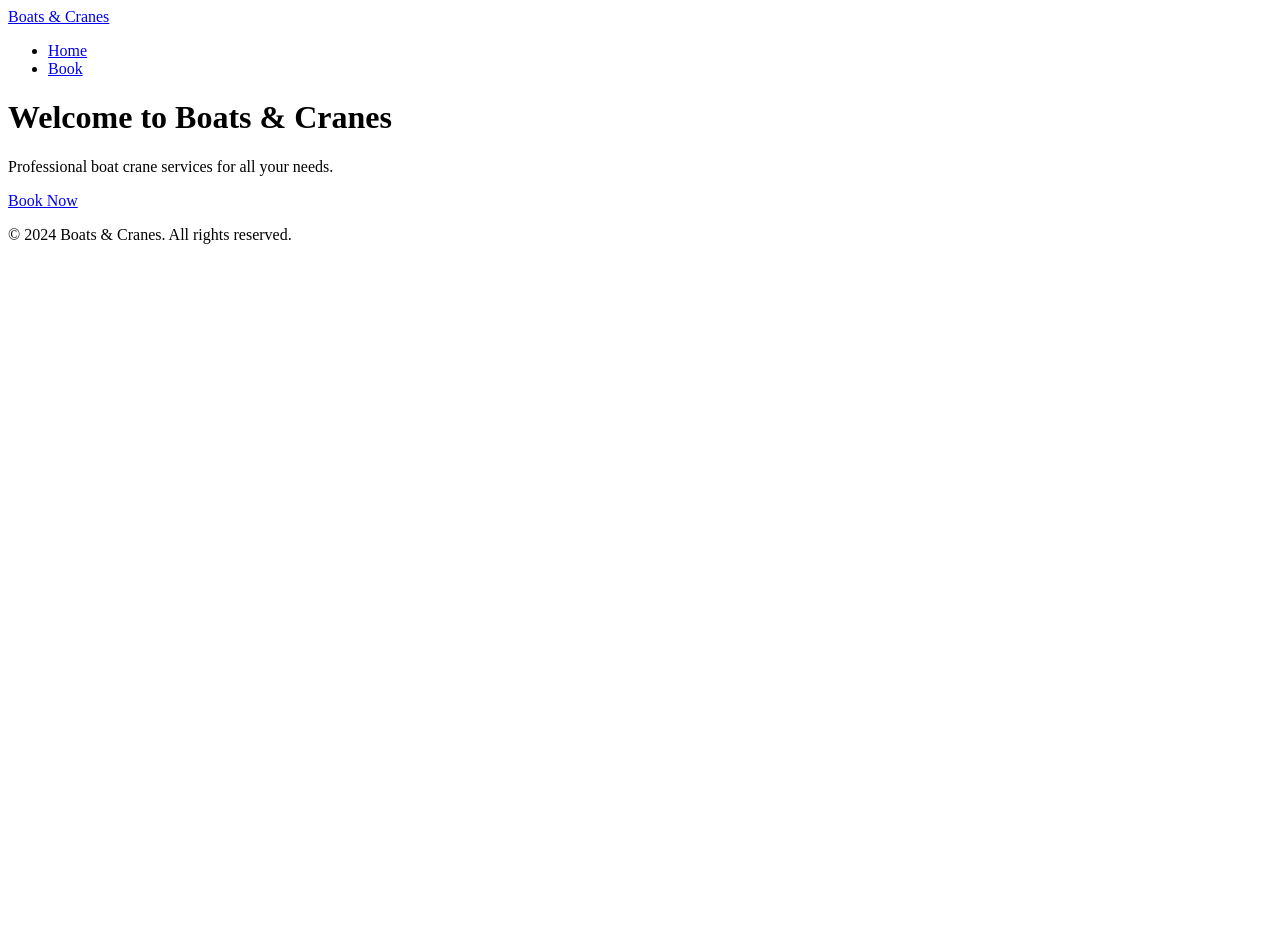
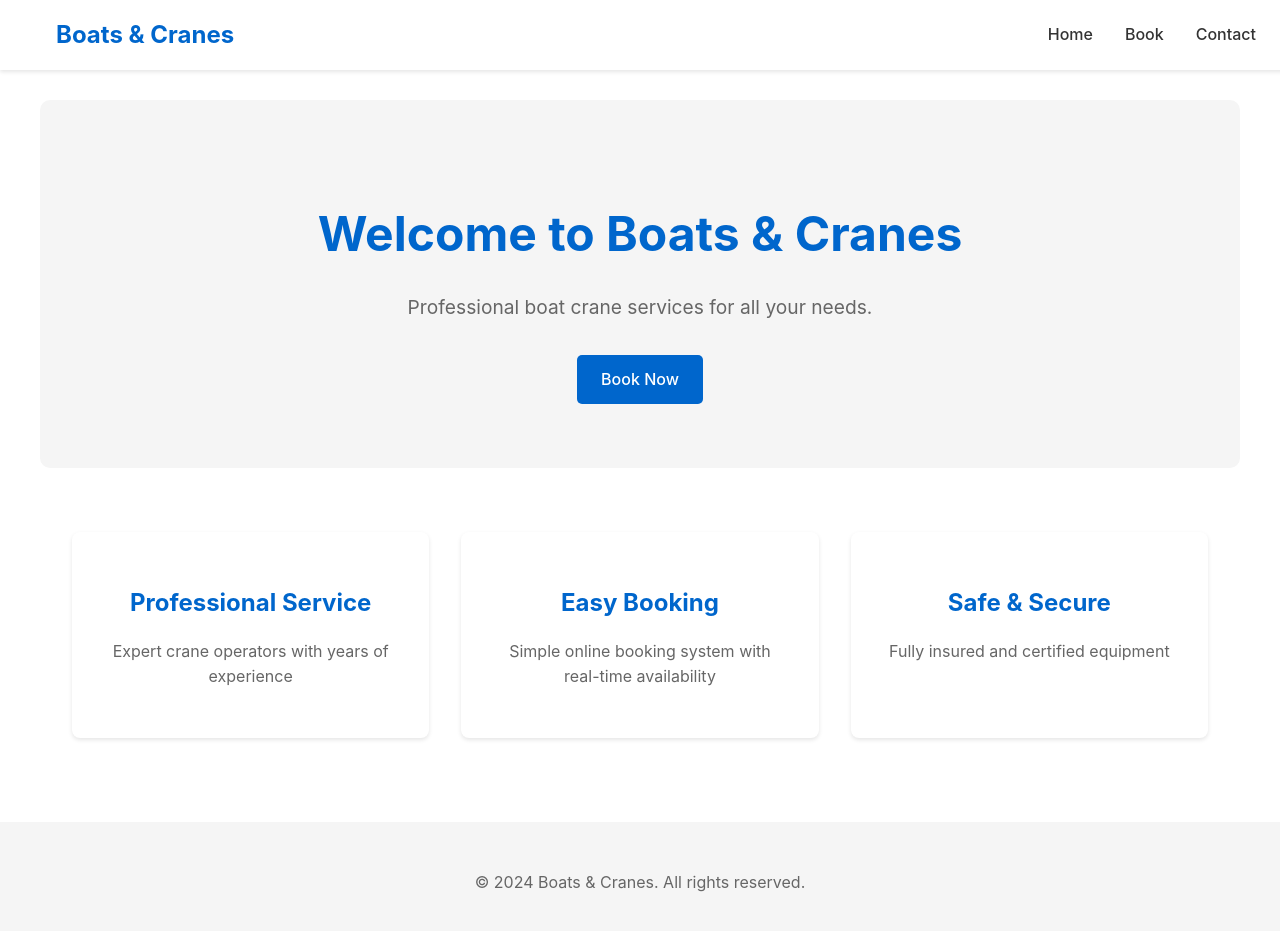
Before and after one commit to j2thex/boats, a Jekyll site: the page built from index.html, in a window 1280 px wide and 944 px high. Shown: the top 931 px of the window. Built offline with Jekyll 4.4.1, drawn with Linux system fonts in a browser that asks for light colours.

Commit message:
looking better

```diff
--- a/Gemfile
+++ b/Gemfile
@@ -1,6 +1,10 @@
 source "https://rubygems.org"
 
 gem "jekyll", "~> 4.3.4"
+gem "logger"
+gem "csv"
+gem "ostruct"
+gem "base64"
 
 group :jekyll_plugins do
   gem "jekyll-sitemap"
--- a/_includes/header.html
+++ b/_includes/header.html
@@ -4,6 +4,7 @@
         <ul>
             <li><a href="{{ '/' | relative_url }}">Home</a></li>
             <li><a href="{{ '/book' | relative_url }}">Book</a></li>
+            <li><a href="#contact">Contact</a></li>
         </ul>
     </nav>
 </header>
--- a/assets/css/main.scss
+++ b/assets/css/main.scss
@@ -1,12 +1,19 @@
+---
+---
+
 // Variables
 $primary-color: #0066cc;
 $secondary-color: #004d99;
+$background-light: #f5f5f5;
+$text-dark: #333;
+$text-light: #666;
 
 // Base styles
 body {
   margin: 0;
   font-family: -apple-system, BlinkMacSystemFont, "Segoe UI", Roboto, sans-serif;
   line-height: 1.6;
+  color: $text-dark;
 }
 
 .main-content {
@@ -18,22 +25,119 @@ body {
 // Button styles
 .button {
   display: inline-block;
-  padding: 10px 20px;
+  padding: 12px 24px;
   background-color: $primary-color;
   color: white;
   text-decoration: none;
   border-radius: 5px;
+  font-weight: 500;
+  transition: background-color 0.3s ease;
 
   &:hover {
     background-color: $secondary-color;
   }
 }
 
+// Header styles
+.site-header {
+  background-color: white;
+  padding: 1rem;
+  box-shadow: 0 2px 4px rgba(0, 0, 0, 0.1);
+  position: fixed;
+  width: 100%;
+  top: 0;
+  z-index: 1000;
+
+  nav {
+    max-width: 1200px;
+    margin: 0 auto;
+    display: flex;
+    justify-content: space-between;
+    align-items: center;
+    padding: 0 20px;
+  }
+
+  .logo {
+    font-size: 1.5rem;
+    font-weight: bold;
+    color: $primary-color;
+    text-decoration: none;
+  }
+
+  ul {
+    list-style: none;
+    display: flex;
+    gap: 2rem;
+    margin: 0;
+    padding: 0;
+
+    li a {
+      color: $text-dark;
+      text-decoration: none;
+      font-weight: 500;
+
+      &:hover {
+        color: $primary-color;
+      }
+    }
+  }
+}
+
+// Home page styles
+.home-container {
+  padding-top: 80px; // Account for fixed header
+
+  .hero {
+    text-align: center;
+    padding: 4rem 2rem;
+    background-color: $background-light;
+    border-radius: 10px;
+    margin-bottom: 4rem;
+
+    h1 {
+      font-size: 3rem;
+      margin-bottom: 1rem;
+      color: $primary-color;
+    }
+
+    p {
+      font-size: 1.2rem;
+      margin-bottom: 2rem;
+      color: $text-light;
+    }
+  }
+
+  .features {
+    display: grid;
+    grid-template-columns: repeat(auto-fit, minmax(250px, 1fr));
+    gap: 2rem;
+    padding: 0 2rem;
+
+    .feature {
+      text-align: center;
+      padding: 2rem;
+      background-color: white;
+      border-radius: 8px;
+      box-shadow: 0 2px 4px rgba(0, 0, 0, 0.1);
+
+      h2 {
+        color: $primary-color;
+        margin-bottom: 1rem;
+      }
+
+      p {
+        color: $text-light;
+      }
+    }
+  }
+}
+
+// Booking form styles
 .booking-container {
   max-width: 600px;
-  margin: 2rem auto;
+  margin: 7rem auto 2rem;
   padding: 2rem;
-  background-color: #f5f5f5;
+  background-color: white;
   border-radius: 8px;
   box-shadow: 0 2px 4px rgba(0, 0, 0, 0.1);
 }
@@ -51,9 +155,10 @@ body {
 
   label {
     font-weight: 500;
+    color: $text-dark;
   }
 
-  input {
+  input, select {
     padding: 0.75rem;
     border: 1px solid #ddd;
     border-radius: 4px;
@@ -66,3 +171,37 @@ body {
     }
   }
 }
+
+// Footer styles
+.site-footer {
+  background-color: $background-light;
+  padding: 2rem;
+  text-align: center;
+  margin-top: 4rem;
+  color: $text-light;
+}
+
+// Responsive styles
+@media (max-width: 768px) {
+  .site-header {
+    nav {
+      flex-direction: column;
+      gap: 1rem;
+      padding: 1rem;
+    }
+
+    ul {
+      flex-direction: column;
+      text-align: center;
+      gap: 1rem;
+    }
+  }
+
+  .home-container {
+    .hero {
+      h1 {
+        font-size: 2rem;
+      }
+    }
+  }
+}
--- /dev/null
+++ b/index.html
@@ -0,0 +1,27 @@
+---
+layout: default
+title: Home
+---
+
+<div class="home-container">
+    <div class="hero">
+        <h1>Welcome to Boats & Cranes</h1>
+        <p>Professional boat crane services for all your needs.</p>
+        <a href="/book/" class="button">Book Now</a>
+    </div>
+
+    <div class="features">
+        <div class="feature">
+            <h2>Professional Service</h2>
+            <p>Expert crane operators with years of experience</p>
+        </div>
+        <div class="feature">
+            <h2>Easy Booking</h2>
+            <p>Simple online booking system with real-time availability</p>
+        </div>
+        <div class="feature">
+            <h2>Safe & Secure</h2>
+            <p>Fully insured and certified equipment</p>
+        </div>
+    </div>
+</div>
```
Also changed, not shown: index.md (deleted, +0 -10 lines), Gemfile.lock, 1 other file.
